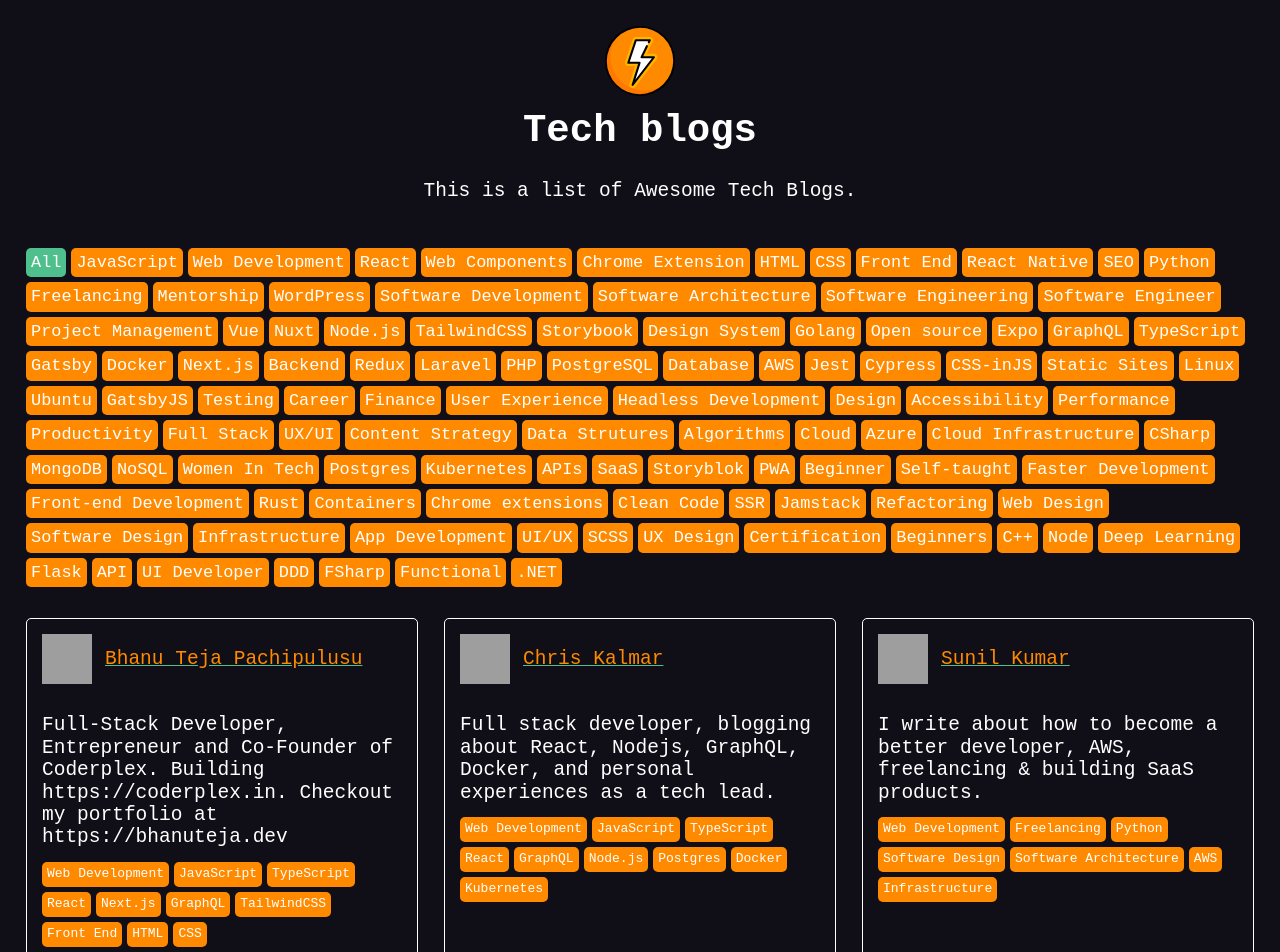
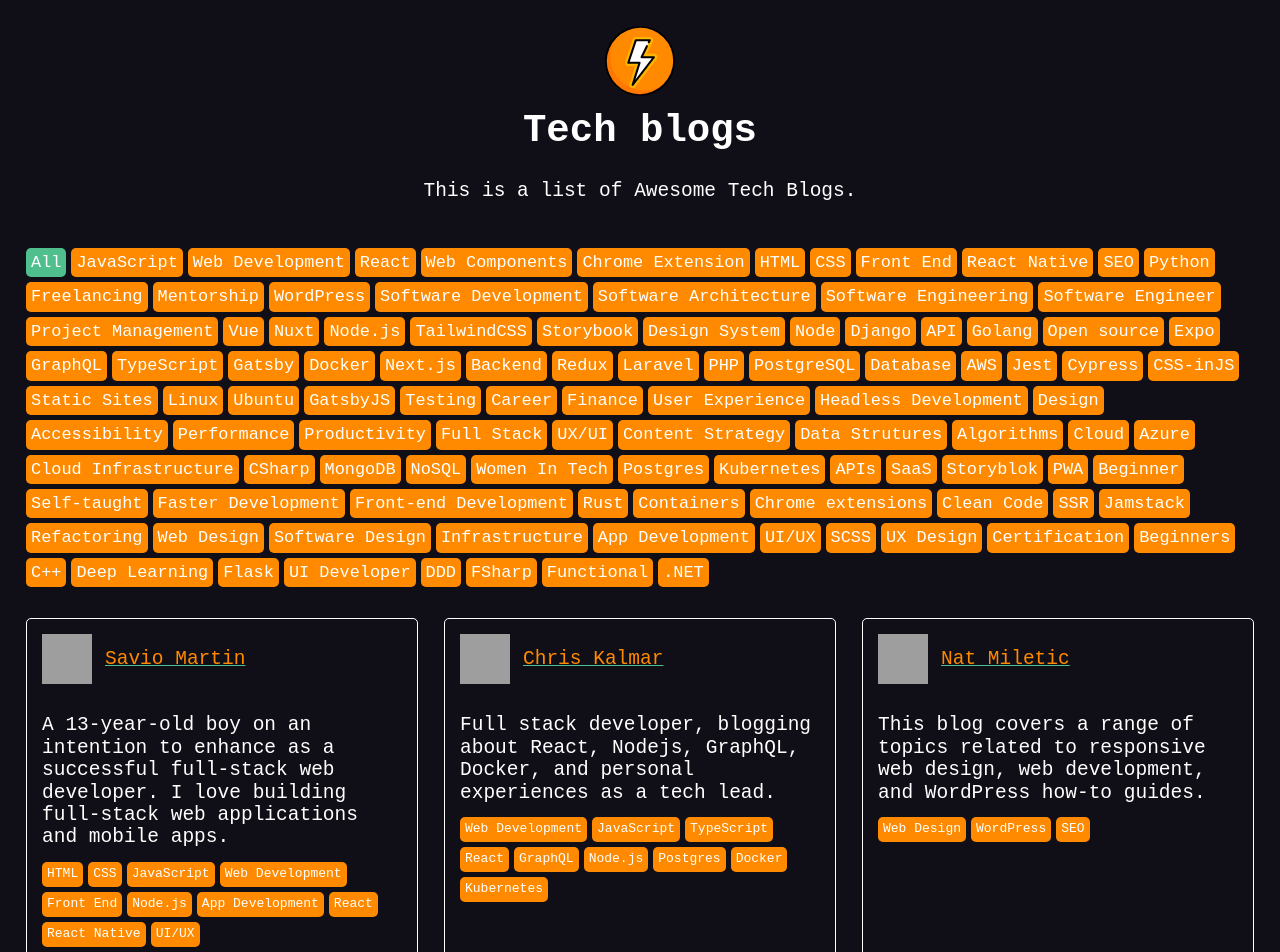
Before and after one commit to markodenic/awesome-tech-blogs, a Nuxt app: page / in a window 1280 px wide. Shown: the top 952 px of the page. Built offline with nearby package versions, Linux system fonts and the light colour scheme; grey boxes are pictures that could not be loaded.

Commit message:
Update data.js

```diff
--- a/data.js
+++ b/data.js
@@ -540,6 +540,22 @@ module.exports = [
     ]
   },
   {
+    name: 'Joshua Chinwendu',
+    description: 'Full Stack Developer. Love working with Python Django framwork.',
+    url: 'https://joshualine.hashnode.dev',
+    twitter: '@joshchinwendu',
+    tags: [
+      'JavaScript',
+      'Python',
+      'Node',
+      'React',
+      'Django',
+      'API',
+      'HTML',
+      'CSS',
+    ]
+  },
+  {
     name: 'Rasmus Langvad',
     description: 'Senior Frontend Developer from Sweden writing about web, tech and mentorship. Currently working with Vue, Nuxt and Node.',
     url: 'https://langvad.dev/blog/',
```
